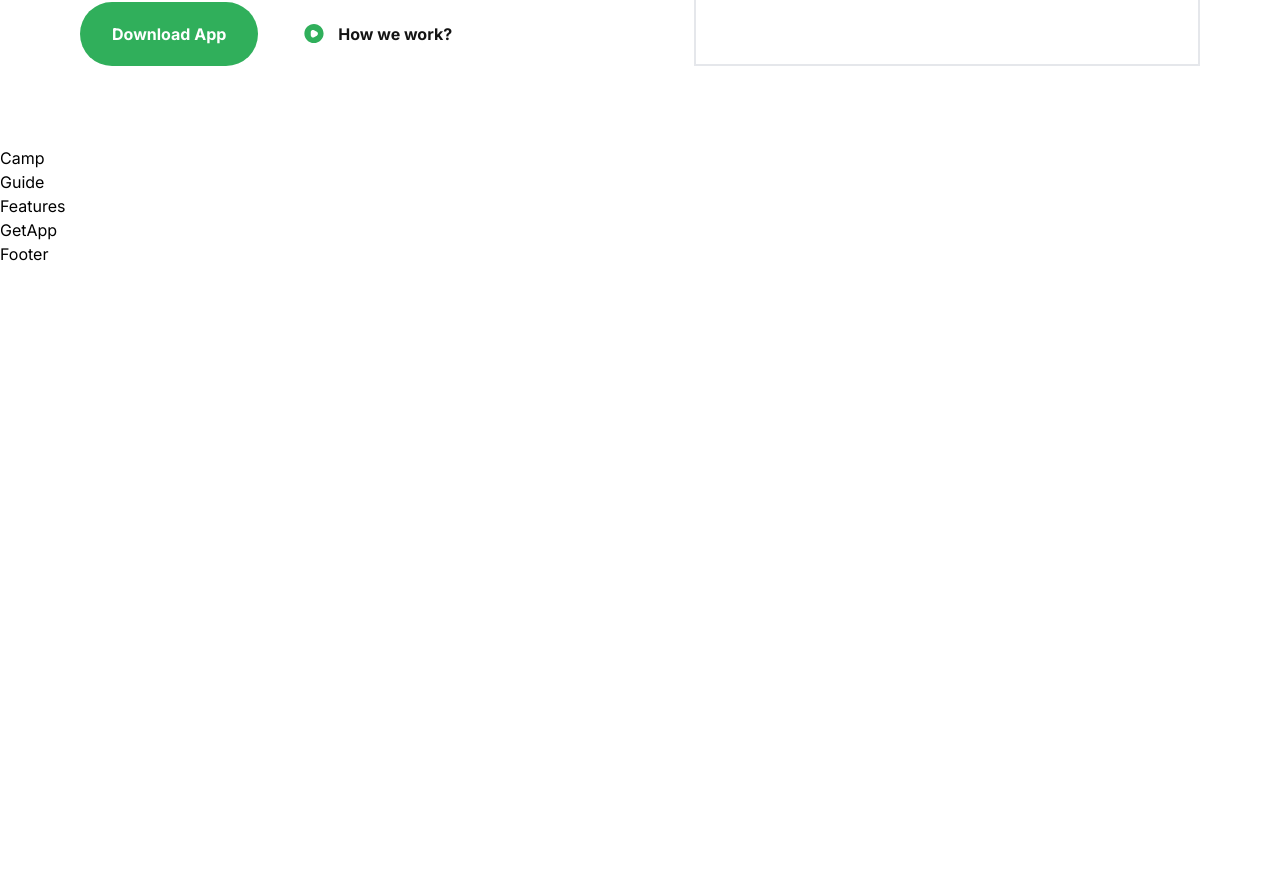
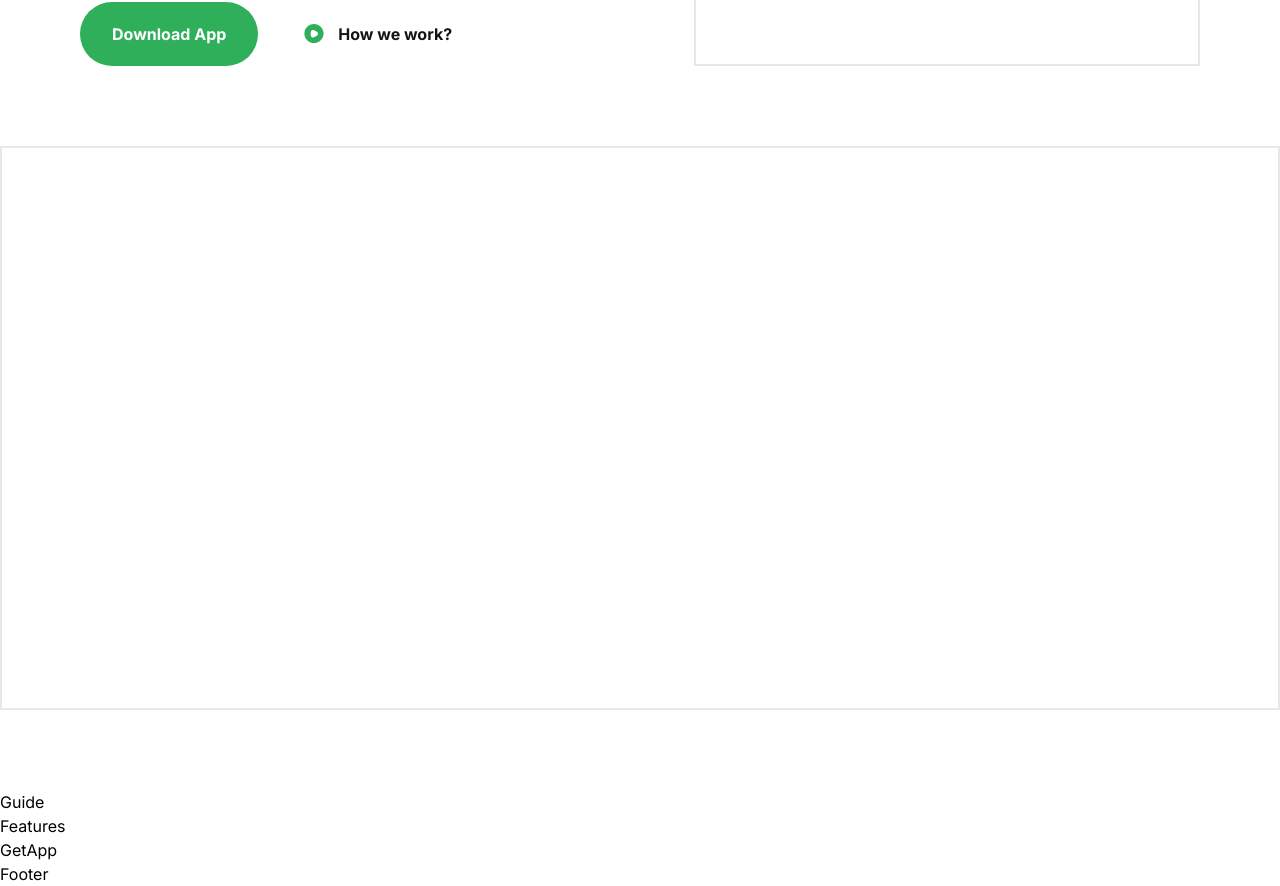
Before and after one commit to humayunisrar/Travel-app, a Next.js app: page / in a window 1280 px wide. Shown: the part 705-1591 px from the top of the page. Before the commit the page ends 971 px from the top, so only its background shows below. Built offline with nearby package versions, Linux system fonts and the light colour scheme.

Commit message:
camp.tsx

```diff
--- a/components/Camp.tsx
+++ b/components/Camp.tsx
@@ -1,8 +1,18 @@
 import React from 'react'
+
+const CampSite = () => {
+
+
+
+}
 
 const Camp = () => {
   return (
-    <div>Camp</div>
+    <section className='border-2 border-green 2xl:max-container relative flex flex-col py-10 lg:mb-10 lg:py-20 xl:mb-20'>
+        <div className='hide-scrollbar flex h-[340px] w-full items-start justify-start overflow-x-auto gap-8 lg:h-[400px] xl:[640px]'>
+
+        </div>
+    </section>
   )
 }
 
```
